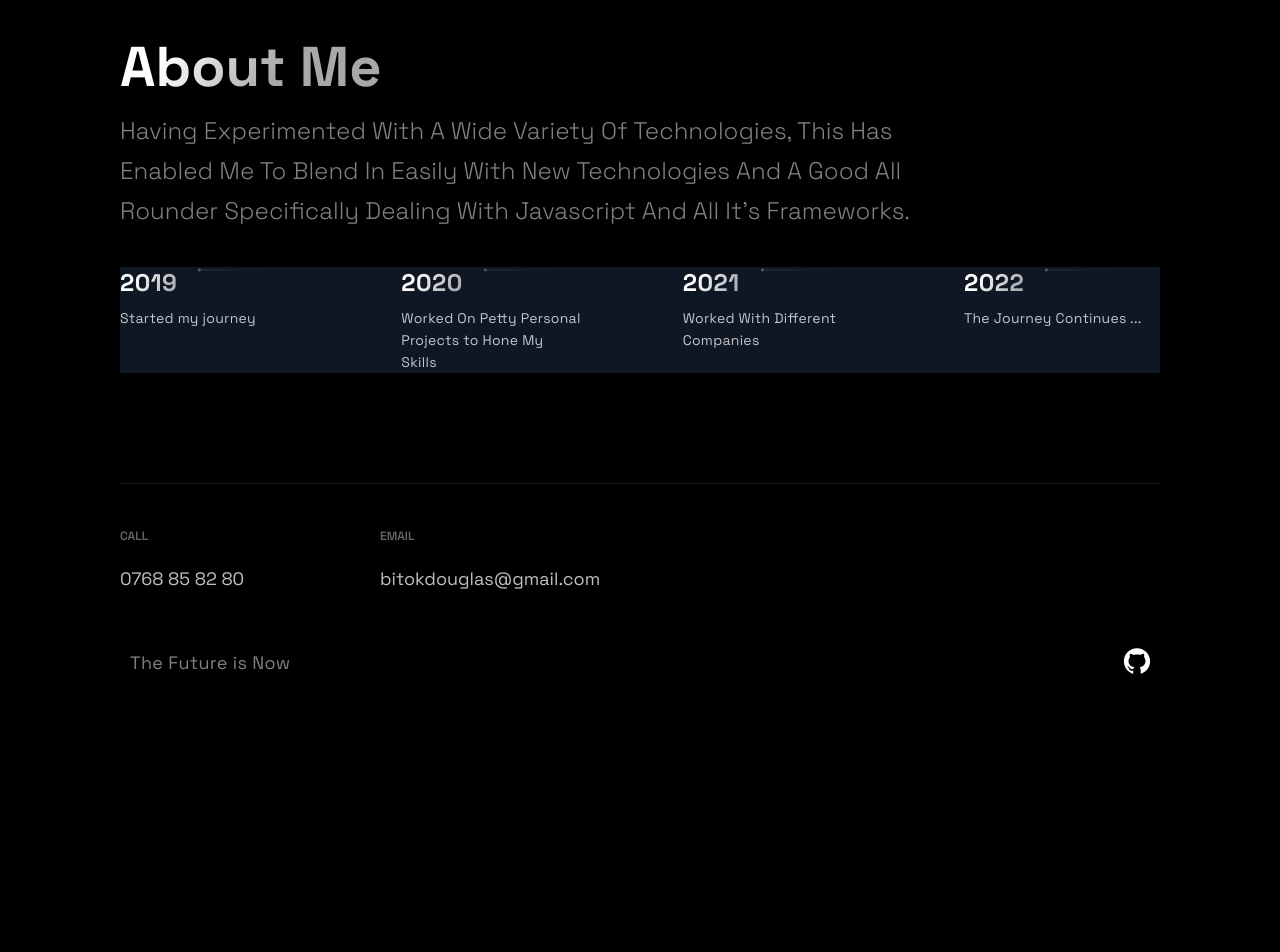
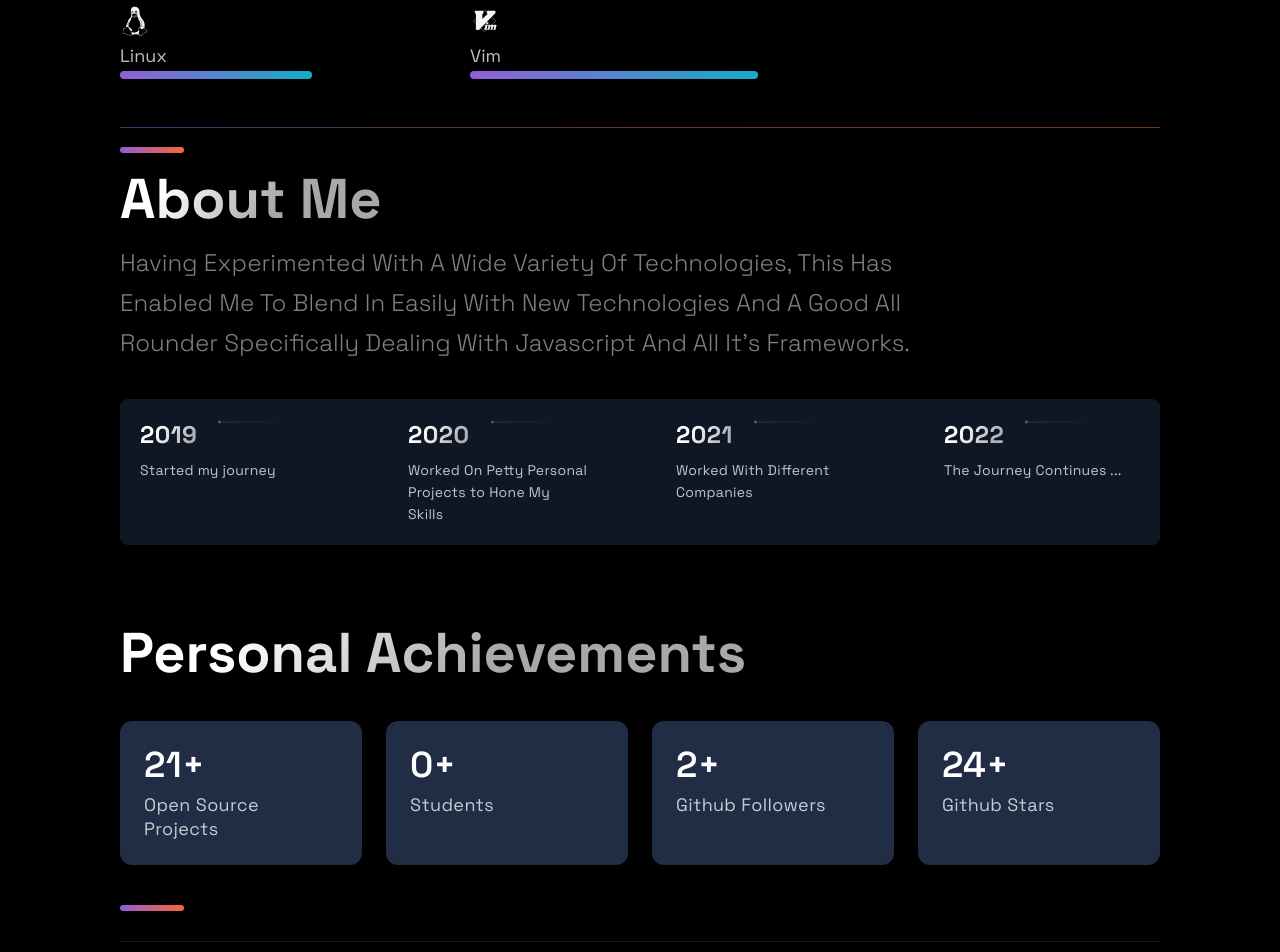
Before and after one commit to d-bitok/d-bitok, a Next.js app: page / in a window 1280 px wide. Shown: the part 4800-5752 px from the top of the page. Before the commit the page ends 5539 px from the top, so only its background shows below. Built offline with nearby package versions, Linux system fonts and the light colour scheme.

Commit message:
Achievements Section

```diff
--- /dev/null
+++ b/src/components/Acomplishments/Acomplishments.js
@@ -0,0 +1,28 @@
+import React from 'react';
+
+import { Section, SectionDivider, SectionTitle } from '../../styles/GlobalComponents';
+import { Box, Boxes, BoxNum, BoxText } from './AcomplishmentsStyles';
+
+const data = [
+  { number: 21, text: 'Open Source Projects'},
+  { number: 0, text: 'Students', },
+  { number: 2, text: 'Github Followers', },
+  { number: 24, text: 'Github Stars', }
+];
+
+const Acomplishments = () => (
+  <Section>
+    <SectionTitle>Personal Achievements</SectionTitle>
+    <Boxes>
+      {data.map((card, index) => (
+        <Box key={index}>
+          <BoxNum>{`${card.number}+`}</BoxNum>
+          <BoxText>{card.text}</BoxText>
+        </Box>
+      ))}
+    </Boxes>
+    <SectionDivider colorAlt/>
+  </Section>
+);
+
+export default Acomplishments;
--- /dev/null
+++ b/src/components/Acomplishments/AcomplishmentsStyles.js
@@ -0,0 +1,137 @@
+import styled from "styled-components";
+
+// Box Styling
+export const Boxes = styled.div`
+    width: 100%;
+    display: grid;
+    grid-template-columns: repeat(4, 1fr);
+    gap: 24px;
+    margin: 24px 0 40px;
+
+    @media ${props => props.theme.breakpoints.md}{
+        gap: 16px;
+        margin: 20px 0 32px;
+        grid-template-columns: repeat(auto-fit, minmax(140px, 1fr));
+    }
+
+    @media ${props => props.theme.breakpoints.sm}{
+        display: grid;
+        grid-template-columns: repeat(2, 1fr);
+        gap: 10px;
+        max-width: 500px;
+        margin: 24px auto;
+    }
+`;
+
+export const Box = styled.div`
+    background: #212D45;
+    border-radius: 12px;
+    height: 144px;
+    padding: 24px;
+
+    @media ${props => props.theme.breakpoints.lg} {
+        height: 210px;
+    }
+
+    @media ${props => props.theme.breakpoints.md} {
+        height: 135px;
+        padding: 16px;
+    }
+
+    @media ${props => props.theme.breakpoints.sm} {
+        height: 110px;
+        padding: 12px;
+
+        &:nth-child(2n){
+            grid-row:2;
+        }
+    }
+`;
+export const BoxNum = styled.h5`
+    font-style: normal;
+    font-weight: 600;
+    font-size: 36px;
+    line-height: 40px;
+    letter-spacing: 0.01em;
+    color: #FFFFFF;
+    margin-bottom: 8px;
+
+    @media ${props => props.theme.breakpoints.md} {
+        font-size: 28px;
+        line-height: 32px;
+    }
+
+    @media ${props => props.theme.breakpoints.sm} {
+        font-size: 24px;
+        line-height: 26px;
+    }
+`;
+
+export const BoxText = styled.p`
+    font-style: normal;
+    font-weight: normal;
+    font-size: 18px;
+    line-height: 24px;
+    letter-spacing: 0.02em;
+    color: rgba(255, 255, 255, 0.75);
+
+    @media ${props => props.theme.breakpoints.md}{
+        font-size: 16px;
+        line-height: 20px;
+    };
+
+    @media ${props => props.theme.breakpoints.sm} {
+        font-size: 10px;
+        line-height: 14px;
+    }
+`;
+
+// Join Styling
+export const Join = styled.div`
+    display: flex;
+    max-width: 1040px;
+    justify-content: center;
+    align-items: center;
+    padding-bottom: 80px;
+
+    @media ${props => props.theme.breakpoints.md}{
+        display: flex;
+        justify-content: center;
+        padding-bottom: 64px;
+    }
+
+    @media ${props => props.theme.breakpoints.sm}{
+        display: flex;
+        flex-direction: column;
+        align-items: center;
+        padding-bottom: 32px;
+    }
+`;
+
+export const JoinText = styled.h5`
+    display: flex;
+    font-size: 24px;
+    line-height: 40px;
+    letter-spacing: 0.02em;
+    color: rgba(255, 255, 255, 0.5);
+
+    @media ${props => props.theme.breakpoints.md}{
+        line-height: 32px;
+        font-size: 20px;
+    };
+
+    @media ${props => props.theme.breakpoints.sm}{
+        font-size: 16px;
+        line-height: 24px;
+        margin: 0 0 16px;
+    }
+`;
+// Icon Container Styling
+export const IconContainer = styled.div`
+    display: flex;
+
+    @media ${props => props.theme.breakpoints.sm}{
+        width: 160px;
+        justify-content: space-between;
+    }
+`;
--- a/src/components/Technologies/Technologies.js
+++ b/src/components/Technologies/Technologies.js
@@ -34,19 +34,21 @@
     DiZend
 } from 'react-icons/di'
 import { Section, SectionDivider, SectionText, SectionTitle } from "../../styles/GlobalComponents";
-import { List, ListContainer, ListItem, ListParagraph, ListTitle, SkillBar } from "./TechnologiesStyles";
+import { List, ListContainer, ListItem, ListParagraph, ListTitle, SkillBar, Hr } from "./TechnologiesStyles";
 
 export default function Technologies() {
     return (
         <Section id='tech'>
             <SectionDivider colorAlt />
+            <br />
             <SectionTitle>Technologies</SectionTitle>
             <SectionText>
                 Availability of a wide variety and range of technologies has allowed me to work and complete projects using different methods for both frontend and backend frameworks that would have otherwise been hard to impossible to achieve using only one technology.
             </SectionText>
+            {/* <Hr colorAlt /> */}
             {/* Front-End */}
             <List>
-                <br /><br />
+                <br />
                 <ListTitle>Front-End</ListTitle>
                 <br />
                 <ListItem>
@@ -138,9 +140,10 @@
                     </ListContainer>
                 </ListItem>
             </List>
+            <Hr colorAlt />
             {/* Back-End */}
             <List>
-                <br /><br />
+                <br />
                 <ListTitle>Back-End</ListTitle>
                 <br />
                 <ListItem>
@@ -200,8 +203,10 @@
                     </ListContainer>
                 </ListItem>
             </List>
+            <Hr colorAlt />
+            {/* Languages */}
             <List>
-                <br /><br />
+                <br />
                 <ListTitle>Languages</ListTitle>
                 <br />
                 <ListItem>
@@ -237,8 +242,10 @@
                     </ListContainer>
                 </ListItem>
             </List>
+            <Hr colorAlt />
+            {/* Cloud Native */}
             <List>
-                <br /><br />
+                <br />
                 <ListTitle>Cloud Native</ListTitle>
                 <br />
                 <ListItem>
@@ -274,8 +281,10 @@
                     </ListContainer>
                 </ListItem>
             </List>
+            <Hr colorAlt />
+            {/* Others */}
             <List>
-                <br /><br />
+                <br />
                 <ListTitle>Others</ListTitle>
                 <br />
                 <ListItem>
@@ -319,6 +328,10 @@
                     </ListContainer>
                 </ListItem>
             </List>
+            <Hr colorAlt />
+            <br />
+            <SectionDivider colorAlt />
+            <br />
         </Section>
     )
 }
--- a/src/components/Technologies/TechnologiesStyles.js
+++ b/src/components/Technologies/TechnologiesStyles.js
@@ -27,6 +27,20 @@
     width: 100%;
 `;
 
+// Horizontal Line
+
+export const Hr = styled.div`
+    width: 100%;
+    height: 1.2px;
+    border-radius: 10px;
+    opacity: 0.5;
+    // background-color: #fff;
+    background: ${(props) => props.colorAlt ?
+    'linear-gradient(270deg, #F46737 0%, #945DD6 100%)' :
+    'linear-gradient(270deg, #13ADC7 0%, #945DD6 100%)'};
+    margin: ${(props) => props.divider ? "4rem 0" : "" };
+`;
+
 // Knowledge Skill Bar
 export const SkillBar = styled.div`
     width: ${(props) =>
@@ -41,7 +55,7 @@
         props.ninety ? '90%' :
         props.hundred ? '100%' : '0px'
     };
-    height: 3px;
+    height: 8px;
     border-radius: 10px;
     background-color: #fff;
     background: ${(props) => props.colorAlt ?
--- a/src/components/TimelineStyles.js
+++ b/src/components/Timeline/TimelineStyles.js
@@ -4,7 +4,8 @@
 export const CarouselContainer = styled.ul`
     max-width: 1040px;
     background: #0F1624;
-    padding: 0rem;
+    border-radius: 8px;
+    padding: 2rem;
     list-style:none;
     display: flex;
     justify-content: space-between;
@@ -41,7 +42,7 @@
 // Carousel Items Styling
 export const CarouselItem = styled.div`
     transition: 0.24s ease;
-    background: #0F1624;
+    // background: #0F1624;
     border-radius: 3px;
     max-width: 196px;
 
@@ -52,7 +53,7 @@
     @media ${props => props.theme.breakpoints.sm} {
         margin-left: 32px;
         min-width: 120px;
-        background: #0E131F;
+        // background: #0E131F;
         padding: 4px;
         align-content: start;
         scroll-snap-align: start;
--- a/src/pages/index.js
+++ b/src/pages/index.js
@@ -1,9 +1,10 @@
 import Head from 'next/head'
+import Acomplishments from '../components/Acomplishments/Acomplishments'
 import BgAnimation from "../components/BackgroundAnimation/BackgroundAnimation"
 import Hero from "../components/Hero/Hero"
 import Projects from "../components/Projects/Projects"
 import Technologies from '../components/Technologies/Technologies'
-import Timeline from '../components/Timeline'
+import Timeline from '../components/Timeline/Timeline'
 import { Layout } from "../layout/Layout"
 import { Section } from '../styles/GlobalComponents'
 
@@ -36,6 +37,7 @@
             <Timeline />
 
             {/* My Acomplishments */}
+            <Acomplishments />
 
         </Layout>
     )
```
Also changed, not shown: src/components/Timeline/Timeline.js (renamed from src/components/Timeline.js, +4 -4 lines).
